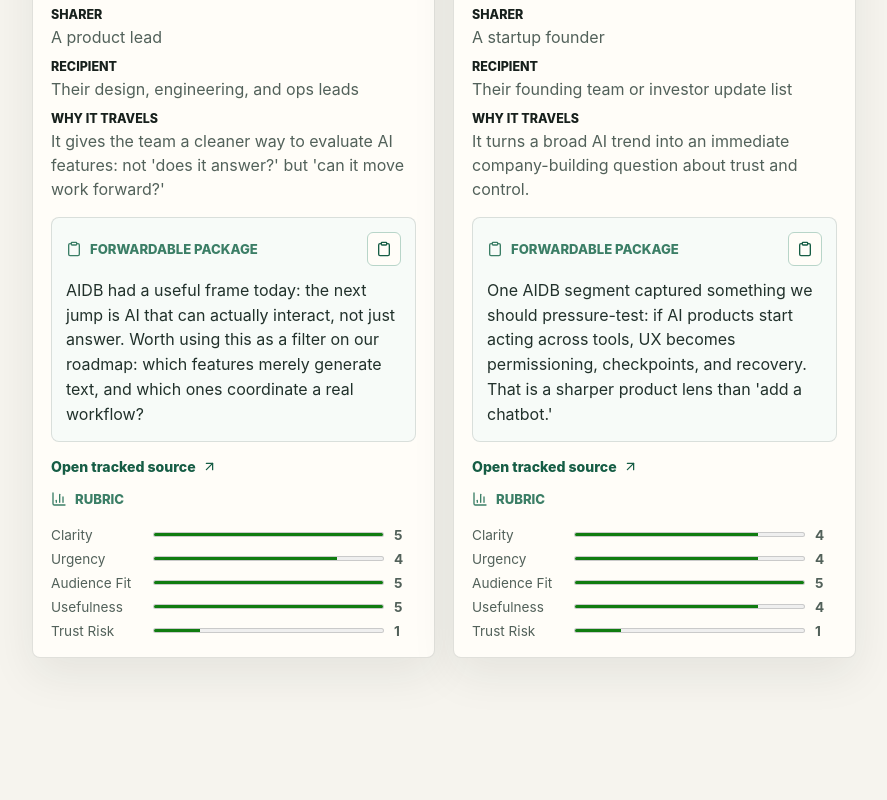
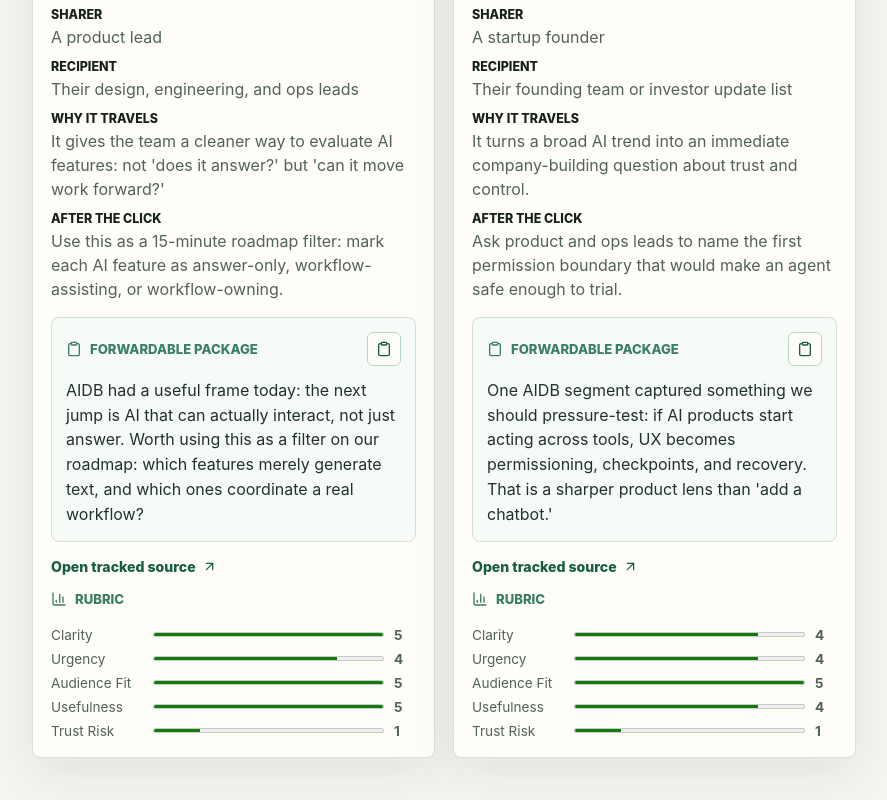
Before and after one commit to tedfarino/aidb-shareability-lab, a React (Vite) app: page / in a window 1280 px wide. Shown: the part 1136-1936 px from the top of the page, without its empty margins (360-1247 px from the left). Before the commit the page ends 1850 px from the top, so only its background shows below. Built offline with nearby package versions, Linux system fonts and the light colour scheme.

Commit message:
Add after-click guidance

```diff
--- a/src/data.ts
+++ b/src/data.ts
@@ -6,6 +6,7 @@ export type ShareMoment = {
   sharer: string;
   recipient: string;
   why: string;
+  afterClick: string;
   packageType: PackageType;
   packageCopy: string;
   scores: {
@@ -43,6 +44,8 @@ export const episodes: Episode[] = [
         recipient: "Their design, engineering, and ops leads",
         why:
           "It gives the team a cleaner way to evaluate AI features: not 'does it answer?' but 'can it move work forward?'",
+        afterClick:
+          "Use this as a 15-minute roadmap filter: mark each AI feature as answer-only, workflow-assisting, or workflow-owning.",
         packageType: "Slack",
         packageCopy:
           "AIDB had a useful frame today: the next jump is AI that can actually interact, not just answer. Worth using this as a filter on our roadmap: which features merely generate text, and which ones coordinate a real workflow?",
@@ -56,6 +59,8 @@ export const episodes: Episode[] = [
         recipient: "Their founding team or investor update list",
         why:
           "It turns a broad AI trend into an immediate company-building question about trust and control.",
+        afterClick:
+          "Ask product and ops leads to name the first permission boundary that would make an agent safe enough to trial.",
         packageType: "Email",
         packageCopy:
           "One AIDB segment captured something we should pressure-test: if AI products start acting across tools, UX becomes permissioning, checkpoints, and recovery. That is a sharper product lens than 'add a chatbot.'",
@@ -79,6 +84,8 @@ export const episodes: Episode[] = [
         recipient: "A team experimenting with AI workflows",
         why:
           "It gives non-technical teammates a practical upgrade path without requiring them to learn model internals.",
+        afterClick:
+          "Turn one recurring team task into an agent brief with outcome, constraints, checkpoints, and definition of done.",
         packageType: "Exec memo",
         packageCopy:
           "AIDB's agent advice maps cleanly to management basics: define the outcome, name the constraints, set checkpoints, and say what good looks like. We should turn that into our default agent brief template.",
@@ -92,6 +99,8 @@ export const episodes: Episode[] = [
         recipient: "Peers trying to improve AI adoption",
         why:
           "It makes AI adoption feel less mystical and more like a recognizable management skill.",
+        afterClick:
+          "Rewrite one vague AI request as delegated work: owner, goal, constraints, examples, and review point.",
         packageType: "LinkedIn",
         packageCopy:
           "Useful AIDB framing: talking to agents is starting to look less like 'prompt engineering' and more like delegation. Better instructions, clearer constraints, better checkpoints. That is a much more teachable idea for teams.",
@@ -115,6 +124,8 @@ export const episodes: Episode[] = [
         recipient: "Executive staff",
         why:
           "It helps leaders understand why AI budgets are shifting toward services, enablement, and operating model change.",
+        afterClick:
+          "Audit one AI initiative for missing implementation capacity: workflow owner, training loop, integration path, and success metric.",
         packageType: "Exec memo",
         packageCopy:
           "AIDB's point on OpenAI and Anthropic moving into consulting is worth discussing: the scarce thing may not be model access, but implementation capacity. That changes how we should evaluate AI vendors and internal staffing.",
@@ -128,6 +139,8 @@ export const episodes: Episode[] = [
         recipient: "Portfolio founders",
         why:
           "It points founders toward value capture in enablement, migration, workflow, and vertical implementation.",
+        afterClick:
+          "Map one customer workflow where services, enablement, or process redesign may be more valuable than model access.",
         packageType: "Email",
         packageCopy:
           "AIDB had a strong market read: if frontier labs are becoming consultants, the services layer is not boring residue. It may be where capability turns into revenue. Useful lens for AI startup positioning.",
--- a/src/main.tsx
+++ b/src/main.tsx
@@ -136,6 +136,10 @@ function App() {
                       <dt>Why it travels</dt>
                       <dd>{moment.why}</dd>
                     </div>
+                    <div>
+                      <dt>After the click</dt>
+                      <dd>{moment.afterClick}</dd>
+                    </div>
                   </dl>
                   <div className="package-copy">
                     <div className="package-header">
```
Also changed, not shown: 1 other file (tests, documents, lock files or other folders).
